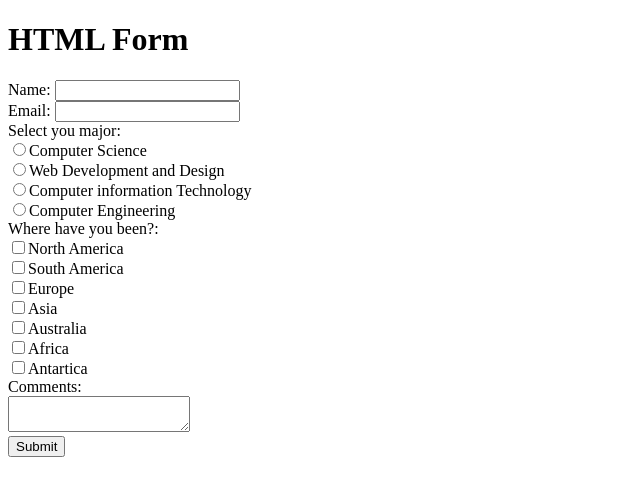
After one commit to smith-brent/cs313, a PHP site: page /assignments/survey/ in a window 1280 px wide. The commit adds this page. Shown: the top 496 px of the page, without its empty margins (0-640 px from the left). Run offline with PHP 8.4, Linux system fonts and the light colour scheme.

Commit message:
Changes to files

```diff
--- a/assignments/index.php
+++ b/assignments/index.php
@@ -19,6 +19,10 @@
 <main class="standard">
 	<h1>Assignments</h1>
 
+	<ul>
+	<li><a href="/assignments/survey/">Survey</a></li>
+	</ul>
+
 
 </main>
 
--- /dev/null
+++ b/assignments/survey/index.php
@@ -0,0 +1,43 @@
+<?php
+  if(!empty($_POST['action'])) {
+    $new_page = '';
+    if(!empty($_POST['name'])) {
+      $name = $_POST['name'];
+      $new_page .= '<p>Name: '. $name .'</p>';
+    }
+
+    if(!empty($_POST['email'])) {
+      $email = $_POST['email'];
+      $new_page .= '<a href="mailto:'. $email .'">'.$email.'</a>';
+    }
+
+    if(!empty($_POST['major'])) {
+      $major = $_POST['major'];
+      $new_page .= '<p>Major: '. $major .'</p>';
+    }
+
+
+    // $new_page .= '<p>Visited:<br>';
+    // for($i=0; $i < 8; $i++) {
+    //   $temp = 'visited'.$i;
+    //   if(!empty($_POST[$temp])) {
+    //     $new_page .= $_POST[$temp].'<br>';
+    //   }
+    // }
+    // $new_page .= '</p>';
+    if(!empty($_POST['visited'])) {
+      $new_page .= '<p>Visited:<br>';
+      foreach($_POST['visited'] as $visit) {
+        $new_page .= $visit.'<br>';
+      }
+      $new_page .= '</p>';
+    }
+
+    if(!empty($_POST['comments'])) {
+      $comments = $_POST['comments'];
+      $new_page .= '<p>Comments:<br>'. $comments .'</p>';
+    }
+
+  }
+  include 'view.php';
+  exit;
--- /dev/null
+++ b/assignments/survey/view.php
@@ -0,0 +1,46 @@
+<!DOCTYPE html>
+<html lang="en">
+<head>
+  <meta charset="utf-8">
+  <meta http-equiv="X-UA-Compatible" content="IE=edge,chrome=1">
+  <title>Title</title>
+
+
+</head>
+<body class="front-page">
+<header>
+	<h1>HTML Form</h1>
+</header>
+    <section class='container'>
+      <?php if(empty($name)): ?>
+    	<form action="." method="post">
+        <label>Name:</label>
+          <input type="text" name="name" value="" required><br>
+        <label>Email:</label>
+          <input type="email" name="email" value="" required><br>
+        <label>Select you major:</label><br>
+          <input type="radio" name="major" value="Computer Science">Computer Science<br>
+          <input type="radio" name="major" value="Web Development Design">Web Development and Design<br>
+          <input type="radio" name="major" value="Computer Information Technology">Computer information Technology<br>
+          <input type="radio" name="major" value="Computer Engineering">Computer Engineering<br>
+        <label>Where have you been?:</label><br>
+        <input type="checkbox" name="visited[]" value="North America">North America<br>
+        <input type="checkbox" name="visited[]" value="South America">South America<br>
+        <input type="checkbox" name="visited[]" value="Europe">Europe<br>
+        <input type="checkbox" name="visited[]" value="Asia">Asia<br>
+        <input type="checkbox" name="visited[]" value="Australia">Australia<br>
+        <input type="checkbox" name="visited[]" value="Africa">Africa<br>
+        <input type="checkbox" name="visited[]" value="Antartica">Antartica<br>
+        <label>Comments:</label><br>
+        <textarea name="comments"></textarea><br>
+        <input type="submit" name="action" value="Submit">
+      </form>
+    <?php else:
+        echo $new_page;
+        endif;
+    ?>
+    </section>
+
+
+</body>
+</html>
--- a/index.php
+++ b/index.php
@@ -20,7 +20,7 @@
 	<h1>About Me</h1>
 
 	<p>My name is Brent Smith. I am a senior, with this being my last semester at BYU-Idaho. I will be graduating this December with my undergrad in Web Design and Development. My technical background is simply from the courses here at BYU-Idaho with some work experience. I have taken ENG 321, CIT 230, CIT 336, CIT 225, CS 371, and CIT 370. From each of these courses I have enjoyed learning about the overall design of websites in every aspect. I currently work as a web content manager for a consulting form. In this position I have the opportunity to go through the content on the website to make the readability of the site more professional and a more consistent smooth flow. I love creating and working on websites, more along the lines of front end design. I would love to own my own business helping companies develop a successful web presence.</p>
-	<p>I have been married for just over two years. My wife and I recently celebrated our second anniversary by going to Park City for the day. We have a six-month-old boy. His name is Boston. We enjoy being parents and are really enjoying our son just starting to sleep through the night. There is nothing better than 6 hours of uninterrupted sleep.</p>
+	<p>I have been married for just over two years. My wife and I recently celebrated our second anniversary by going to Park City for the day. We have a six-month-old boy. His name is Boston. We enjoy being parents and are proud to say our son is starting to sleep through the night. There is nothing better than 6 hours of uninterrupted sleep.</p>
 
 	<div class="homepic">
 	<img src="/images/family.jpg" alt="My Family">
```
